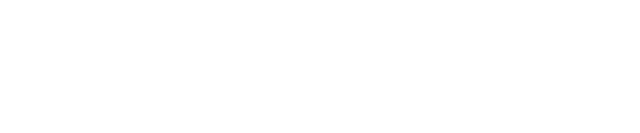
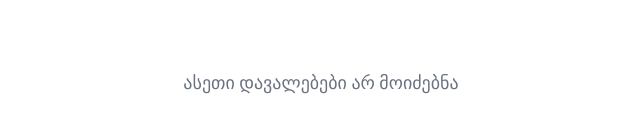
Before and after one commit to Nikushaana/redberry-progress-tracking, a Next.js app: page / in a window 1280 px wide. Shown: the part 1110-1243 px from the top of the page, without its empty margins (319-959 px from the left). Before the commit the page ends 1220 px from the top, so only its background shows below. Built offline with nearby package versions, Linux system fonts and the light colour scheme; no server answers; a web font is replaced by a local one.

Commit message:
added text if there is no filtered tasks

```diff
--- a/src/app/page.tsx
+++ b/src/app/page.tsx
@@ -44,6 +44,11 @@
           </div>
         ))}
       </div>
+      {!tasksDataWithTitle.find((item) => item.tasks.length > 0) && (
+        <p className="text-center mt-[100px] text-[18px] text-gray-500 select-none">
+          ასეთი დავალებები არ მოიძებნა
+        </p>
+      )}
       {tasksData.length < 1 && tasksLoader == false && (
         <p className="text-center mt-[100px] text-[18px] text-gray-500 select-none">
           დავალებები დამატებული არ არის
```
